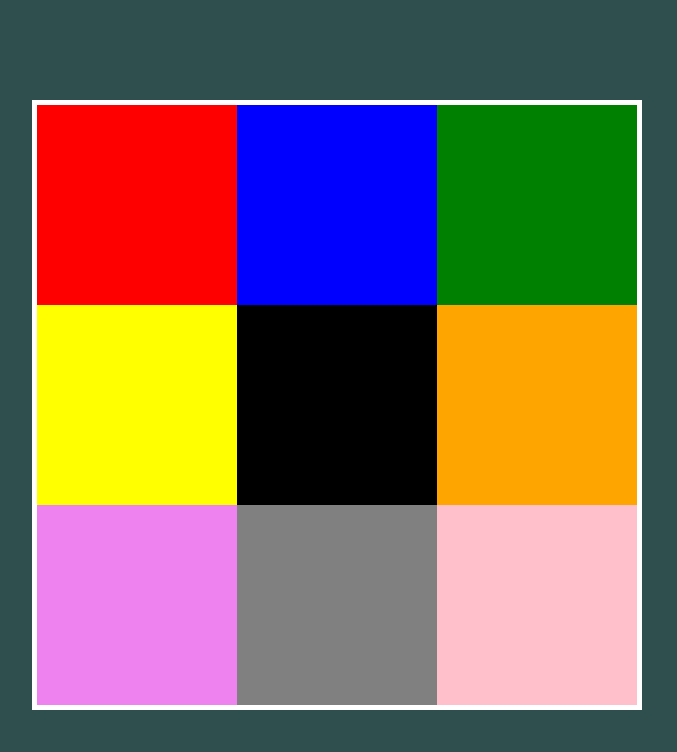
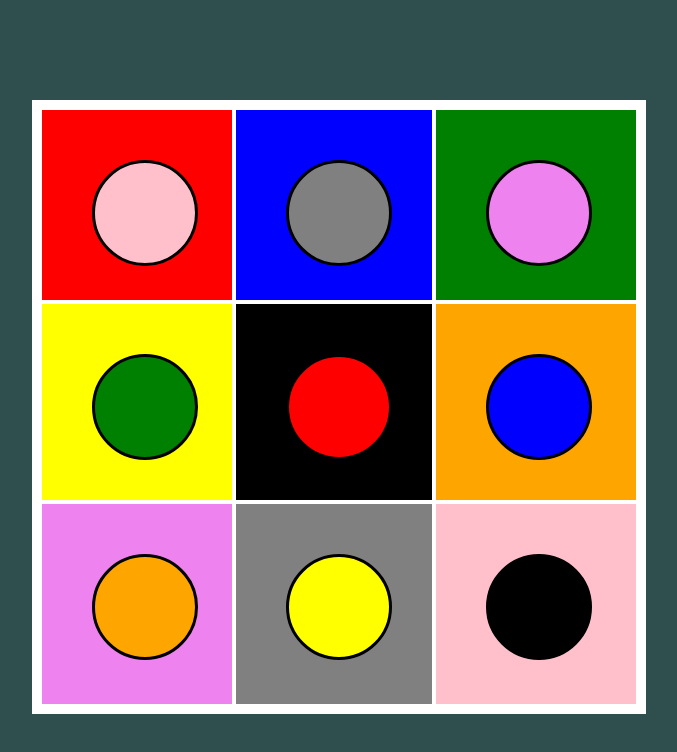
Before and after one commit to sfidura/1-pozycjonowanie-css, a plain HTML site: page index.html in a window 1280 px wide. Shown: the whole page, without its empty margins (68-745 px from the left). Drawn offline with Linux system fonts and the light colour scheme.

Commit message:
circle ready

```diff
--- a/css/style.css
+++ b/css/style.css
@@ -3,9 +3,11 @@ body{
     margin: 0;
 }
 #container{
-    width: 600px;
-    height: 600px;
-    border: 5px solid white;
+    width: 608px;
+    height: 608px;
+    padding-top: 6px;
+    padding-left: 6px;
+    background-color: white;
     position: relative;
     top: 100px;
     left: 100px;
@@ -13,52 +15,83 @@ body{
 #container > div{
     width: 200px;
     height: 200px;
+    border: 4px solid white;
+}
+#container div[id^="inner"]{
+    position: absolute;
 }
 #inner-1{
     background-color: red;
-    position: absolute;
 }
 #inner-2{
     background-color: blue;
-    position: absolute;
     left: 200px;
 }
 #inner-3{
     background-color: green;
-    position: absolute;
     left: 400px;
 }
 #inner-4{
     background-color: yellow;
-    position: absolute;
     top: 200px;
 }
 #inner-5{
     background-color: black;
-    position: absolute;
     top: 200px;
     left: 200px;
 }
 #inner-6{
     background-color: orange;
-    position: absolute;
     top: 200px;
     left: 400px;
 }
 #inner-7{
     background-color: violet;
-    position: absolute;
     top: 400px;
 }
 #inner-8{
     background-color: gray;
-    position: absolute;
     top: 400px;
     left: 200px;
 }
 #inner-9{
     background-color: pink;
-    position: absolute;
     top: 400px;
     left: 400px;
 }
+#container div[id^="circle"]{
+    width: 100px;
+    height: 100px;
+    border-radius: 50%;
+    border: 3px solid black;
+    position: absolute;
+    top: 50px;
+    left: 50px;
+}
+#circle-1{
+    background-color: pink;
+}
+#circle-2{
+    background-color: gray;
+}
+#circle-3{
+    background-color: violet;
+}
+#circle-4{
+    background-color: green;
+}
+#circle-5{
+    background-color: red;
+}
+#circle-6{
+    background-color: blue;
+}
+#circle-7{
+    background-color: orange;
+}
+#circle-8{
+    background-color: yellow;
+}
+#circle-9{
+    background-color: black;
+}
```
